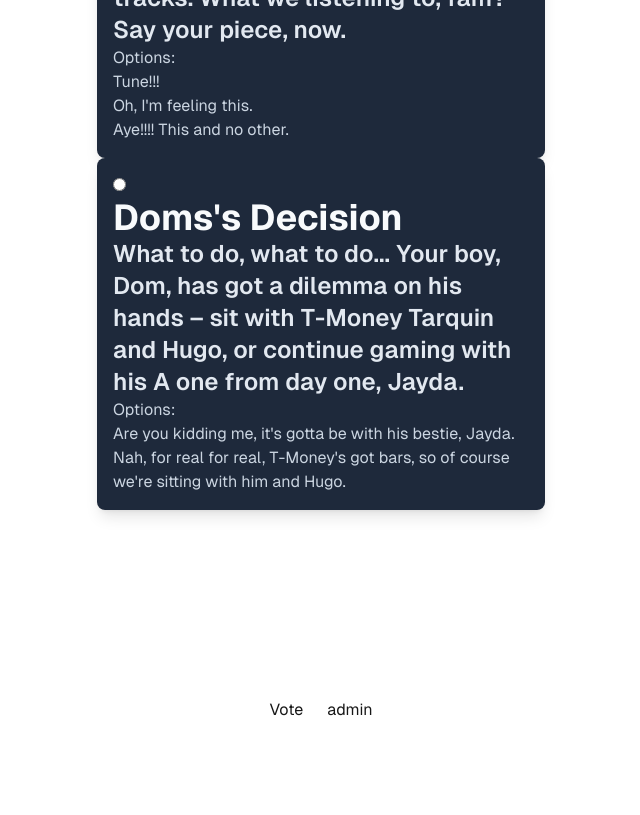
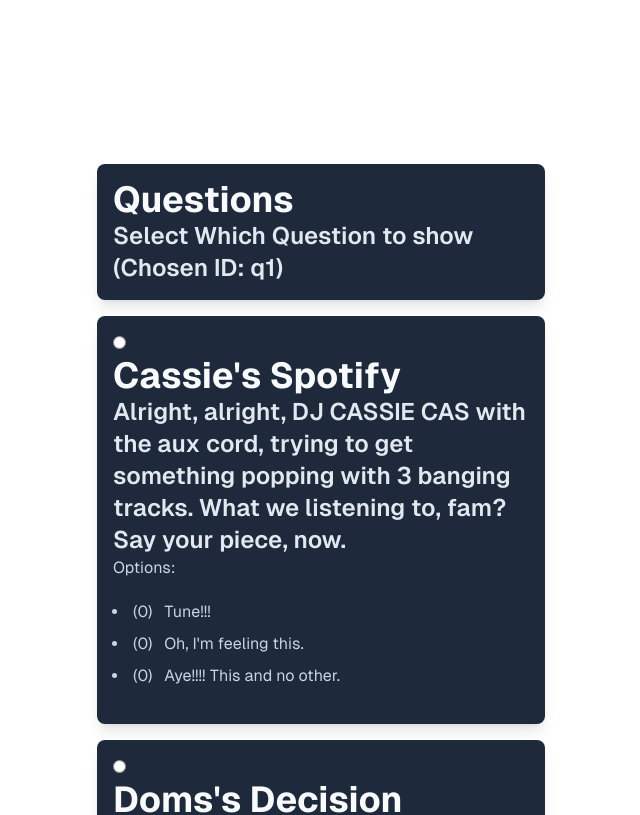
Before and after one commit to overington/LIMBpoll, a Next.js app: page /admin in a window 1280 px wide. Shown: the top 815 px of the page, without its empty margins (319-959 px from the left). Built offline with nearby package versions, Linux system fonts and the light colour scheme.

Commit message:
admin dashboard org

```diff
--- a/package.json
+++ b/package.json
@@ -11,6 +11,7 @@
   "dependencies": {
     "autoprefixer": "^10.4.20",
     "axios": "^1.7.7",
+    "clsx": "^2.1.1",
     "next": "^15.0.1",
     "react": "^18",
     "react-dom": "^18",
--- a/src/app/admin/page.tsx
+++ b/src/app/admin/page.tsx
@@ -16,7 +16,9 @@ export default function AdminPage() {
 
   return (
     <div className="grid grid-rows-[20px_1fr_20px] items-center justify-items-center min-h-screen p-8 pb-20 gap-16 sm:p-20 font-[family-name:var(--font-geist-sans)]">
-      <Dashboard />
+        <main className="flex flex-col gap-8 row-start-2 items-center sm:items-start">
+          <Dashboard />
+        </main>
       <footer className="row-start-3 flex gap-6 flex-wrap items-center justify-center">
         <Link href="/">Vote</Link>
         <Link href="/admin">admin</Link>
--- a/src/app/vote/route.ts
+++ b/src/app/vote/route.ts
@@ -45,11 +45,28 @@ export async function GET(request: NextRequest) {
 // }
 
 export async function PUT(req: NextRequest) {
-    // Update the current question ID
-    const body = await req.json();
-    console.log(body);
+    // Admin form PUT request to change the current question and reset the vote counts
+    console.log("PUT request received", req);
+    try {
+        const formData = await req.json();
+        const questionID = formData.question_id;
 
-    return NextResponse.json({
-        success: true,
-    });
+        if (questions[questionID] === undefined) {
+            throw new Error('Invalid question ID');
+        }
+
+        currentQuestionID = questionID;
+        currentVoteCounts = [0, 0, 0, 0];
+
+        return NextResponse.json({
+            success: true,
+            message: "Question changed successfully",
+        }, { status: 200 }); // OK
+    } catch (error) {
+        console.error("Failed to change question:", error);
+        return NextResponse.json({
+            success: false,
+            message: error.message,
+        }, { status: 400 }); // Bad Request
+    }
 }
--- a/src/components/Card.tsx
+++ b/src/components/Card.tsx
@@ -1,3 +1,5 @@
+import clsx from "clsx";
+
 // display of the Card component
 export function SectionCard(props: { title: string; description: string, children?: React.ReactNode}) {
     return (
@@ -18,9 +20,11 @@ export function CardSubtitle({ children } : { children: React.ReactNode }) {
 
 export default function Card(props: { children?: React.ReactNode, className?: string }) {
     const { className, children } = props;
+    const classes = clsx("items-center p-4 rounded-lg bg-slate-800 text-slate-300 shadow-lg w-full max-w-md", className);
     return (
-        <div className="items-center p-4 rounded-lg bg-slate-800 text-slate-300 shadow-lg w-full max-w-md">
-            {props.children? props.children : null}
+        <div className={classes}>
+        {/* <div className="items-center p-4 rounded-lg bg-slate-800 text-slate-300 shadow-lg w-full max-w-md"> */}
+            {children? children : null}
         </div>
     );
 }
--- a/src/components/Dashboard.tsx
+++ b/src/components/Dashboard.tsx
@@ -1,43 +1,54 @@
-import Card, {CardTitle, CardSubtitle} from "@/components/Card";
+import clsx from "clsx";
+
+import Card, { CardTitle, CardSubtitle } from "@/components/Card";
 import { questions } from "@/data/questions";
+import { useQuestion } from "@/components/Questions";
 
-export function DashboardCard(props) {
-  return (
-    <Card title="Questions" description="Select Which Question to show">
-      <span>Chosen ID: </span>
-    </Card>
-  );
-}
 export default function Dashboard() {
   // show each question in a card, set the current question to be highlighted
   //
-
+  const { currentQuestionID, currentVoteCounts, handleQuestionChange } =
+    useQuestion();
   return (
-    <div className="flex flex-col">
+    <form>
+      <fieldset>
+        <div className={clsx("grid grid-cols-1 gap-4")}>
           <Card>
             <CardTitle>Questions</CardTitle>
-        <CardSubtitle>Select Which Question to show (<span>Chosen ID: </span>)</CardSubtitle>
+            <CardSubtitle>
+              Select Which Question to show (
+              <span>Chosen ID: {currentQuestionID}</span>)
+            </CardSubtitle>
           </Card>
-      <form action="">
           {Object.keys(questions).map((questionID) => {
             const el_id = `admin-select-${questionID}`;
+            const isCurrent = currentQuestionID === questionID;
             return (
-            <Card key={questionID} className="mb-4">
+              <Card
+                key={questionID}
+                className={clsx({ "bg-emerald-700": isCurrent })}
+              >
                 <input type="radio" name="current-question" id={el_id} />
                 <label htmlFor={el_id}>
                   <CardTitle>{questions[questionID].title}</CardTitle>
                   <CardSubtitle>{questions[questionID].question}</CardSubtitle>
                   <p>Options:</p>
-                <ul>
+                  <ul className="list-disc p-4">
                     {questions[questionID].options.map((option, index) => (
-                    <li key={index}>{option}</li>
+                      <li key={index} className="p-1">
+                        <div className="grid grid-cols-12">
+                            {isCurrent ? <div className='col-span-1'>({currentVoteCounts[index]})</div> : ""}
+                          <div className={clsx(isCurrent ? 'col-span-11' : 'col-span-12')}>{option}</div>
+                        </div>
+                      </li>
                     ))}
                   </ul>
                 </label>
               </Card>
             );
           })}
+        </div>
+      </fieldset>
     </form>
-    </div>
   );
 }
--- a/src/components/Questions.tsx
+++ b/src/components/Questions.tsx
@@ -58,18 +58,43 @@ export const QuestionCard = ({ question, question_id }: { question: Question, qu
 
 export function useQuestion() {
   const fetcher = (...args) => fetch(...args).then((res) => res.json());
-  const { data, error } = useSWR(API_URL, fetcher);
+  const { data, error, isLoading, isValidating, mutate } = useSWR(API_URL, fetcher);
+  const handleQuestionChange = async (question_id: string) => {
+    try {
+      const response = await fetch(API_URL, {
+        method: "PUT",
+        headers: {
+          "Content-Type": "application/json",
+        },
+        body: JSON.stringify({ question_id }),
+      });
+
+      if (!response.ok) {
+        console.log("Response:", response);
+        throw new Error("Network response was not ok");
+      }
+
+      const response_json = await response.json();
+      console.log("Question changed successfully:", response_json);
+      mutate();
+    } catch (error) {
+      console.error("Failed to change question:", error);
+    }
+  }
 
 
   return {
     currentQuestionID: data?.currentQuestionID,
-    voteCount: data?.currentVoteCounts,
-    isLoading: !error && !data,
+    currentVoteCounts: data?.currentVoteCounts,
+    // isLoading: !error && !data,
+    isLoading: isLoading,
+    isValidating: isValidating,
     isError: error,
+    handleQuestionChange,
   };
 }
 
-export const CurrentQuestion = () => {
+export function CurrentQuestion() {
   const { currentQuestionID, isLoading, isError } = useQuestion();
   const [ currentQuestion, setCurrentQuestion ] = useState<Question|undefined>(undefined);
 
```
Also changed, not shown: 1 other file (tests, documents, lock files or other folders). Lines whose indentation alone changed are shown as unchanged.
